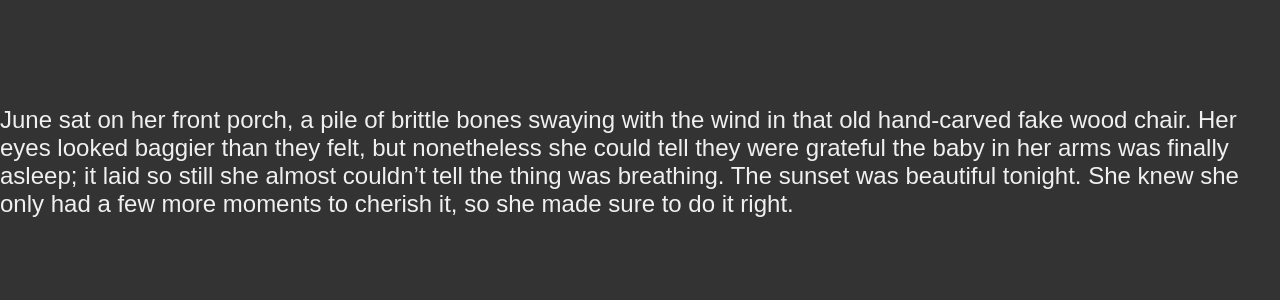
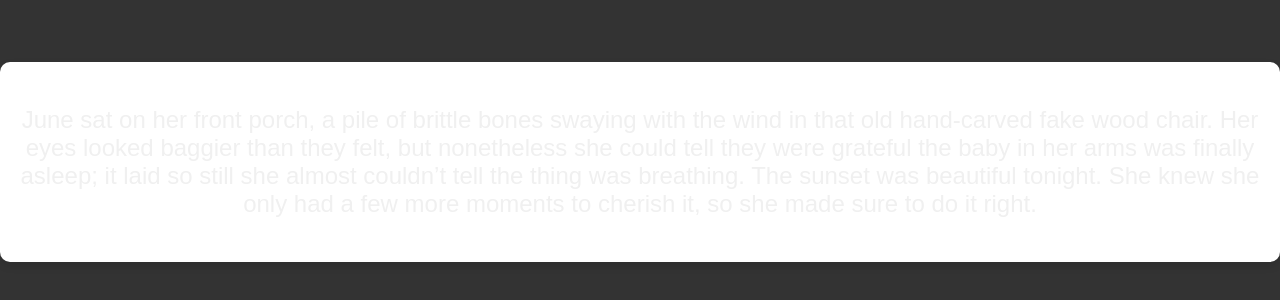
Before and after one commit to PankakeManceR/Cut-ExpFicStory, a plain HTML site: page index.html in a window 1280 px wide. Shown: the part 238-538 px from the top of the page. Drawn offline with Linux system fonts and the light colour scheme.

Commit message:
Add back container

```diff
--- a/index.html
+++ b/index.html
@@ -7,7 +7,9 @@
   <link rel="stylesheet" href="style.css">
 </head>
 <body>
-  <p id="story-paragraph"></p>
+  <div class="story-container">
+    <p id="story-paragraph"></p>
+  </div>
   <script src="script.js"></script>
 </body>
 </html>
```
